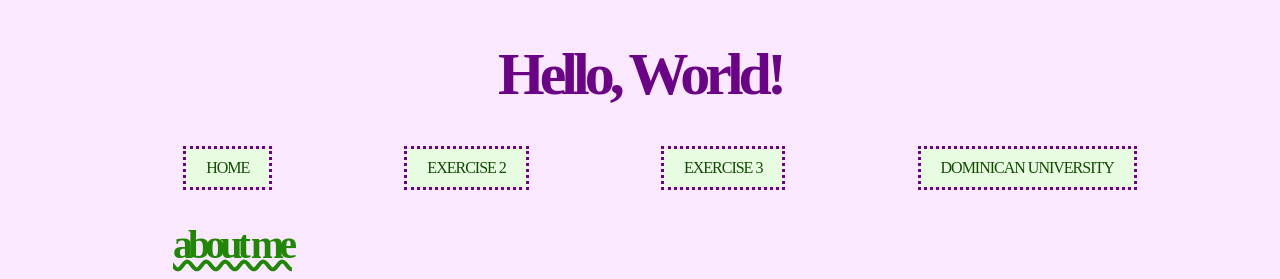
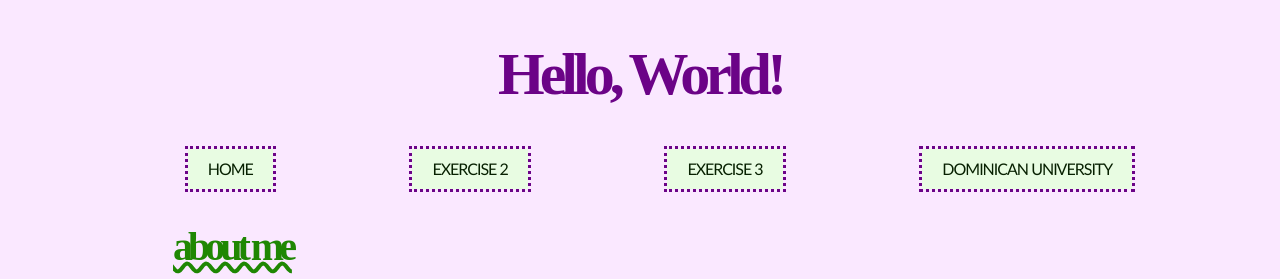
Before and after one commit to Carriaoke/LIS753-Fall-2025, a plain HTML site: page exercise04.html in a window 1280 px wide. Shown: the top 279 px of the page. Drawn offline with Linux system fonts and the light colour scheme.

Commit message:
update styless.css

```diff
--- a/styles.css
+++ b/styles.css
@@ -73,8 +73,8 @@ nav ul{
 }
 
 nav ul li a{
-  color: #114b02;
-  font-family: Bookman;
+  color: #072001;
+  font-family: 'Gill Sans', 'Gill Sans MT', Calibri, 'Trebuchet MS', sans-serif;
   text-decoration: none;
   padding: 10px;
   text-transform: uppercase;
```
